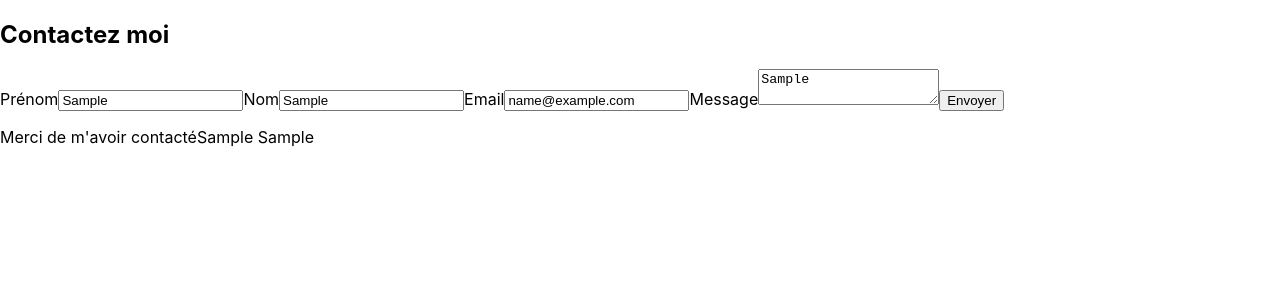
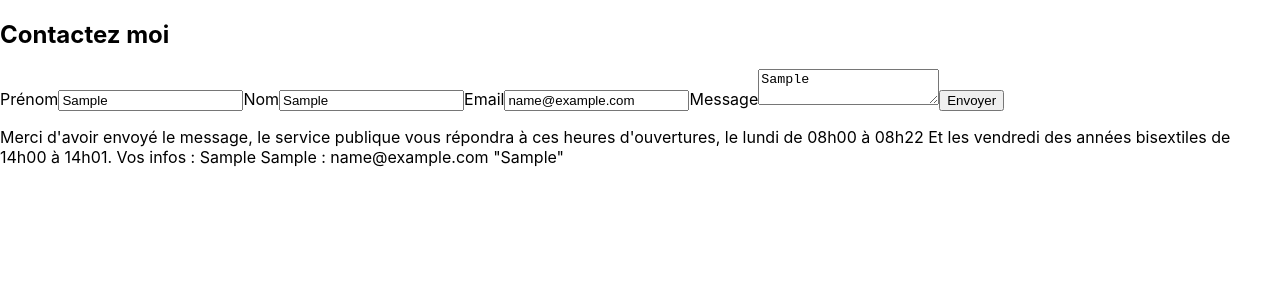
Before and after one commit to davidroberto/la-piscine-coworking-crud, a React (Create React App) app: page / in a window 1280 px wide. Both pictures are taken after typing "Sample", "Sample", "name@example.com", "Sample" into the empty fields and a click on the button "Envoyer". Shown: the top 300 px of the page. Built offline with nearby package versions, Linux system fonts and the light colour scheme.

Commit message:
contact correction

```diff
--- a/src/ContactForm.jsx
+++ b/src/ContactForm.jsx
@@ -1,17 +1,17 @@
 import { useState } from "react";
 
 const ContactForm = () => {
-  const [contactData, setContactData] = useState({
+  const [contactFormRequest, setContactFormRequest] = useState({
     firstName: "",
     lastName: "",
     email: "",
     message: "",
   });
 
-  const handleSubmitContact = (event) => {
+  const handleSubmit = (event) => {
     event.preventDefault();
 
-    setContactData({
+    setContactFormRequest({
       firstName: event.target.firstName.value,
       lastName: event.target.lastName.value,
       email: event.target.email.value,
@@ -22,7 +22,7 @@ const ContactForm = () => {
   return (
     <div>
       <h2>Contactez moi</h2>
-      <form onSubmit={handleSubmitContact}>
+      <form onSubmit={handleSubmit}>
         <label htmlFor="firstName">Prénom</label>
         <input type="text" id="firstName" name="firstName" />
 
@@ -36,10 +36,15 @@ const ContactForm = () => {
         <textarea id="message" name="message" />
         <button type="submit">Envoyer</button>
       </form>
-      <p>
-        Merci de m'avoir contacté
-        {contactData.firstName} {contactData.lastName}
-      </p>
+
+      {contactFormRequest.email !== "" && (
+        <p>
+          Merci d'avoir envoyé le message, le service publique vous répondra à ces heures d'ouvertures, le lundi de
+          08h00 à 08h22 Et les vendredi des années bisextiles de 14h00 à 14h01. Vos infos :{" "}
+          {contactFormRequest.firstName} {contactFormRequest.lastName} : {contactFormRequest.email} "
+          {contactFormRequest.message}"
+        </p>
+      )}
     </div>
   );
 };
```
